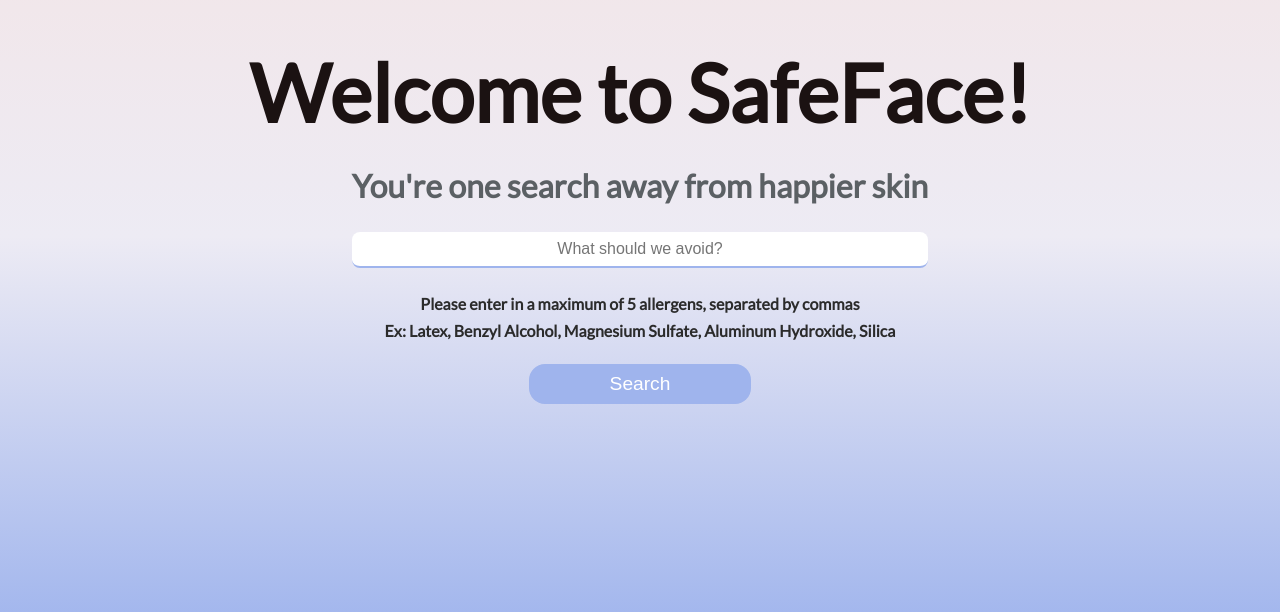
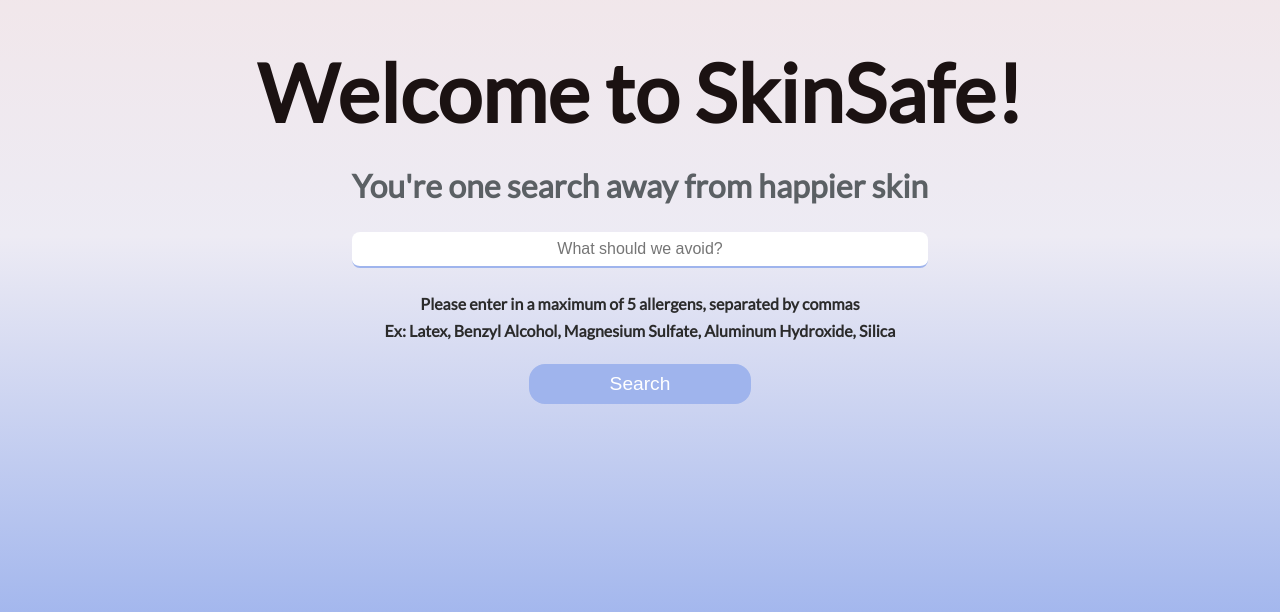
Before and after one commit to Skechphora/SkinSafe, a React app: page / in a window 1280 px wide. Shown: the part 164-776 px from the top of the page. Built offline with nearby package versions, Linux system fonts and the light colour scheme.

Commit message:
Update SearchPage.jsx
updated text value

```diff
--- a/client/Routes/SearchPage.jsx
+++ b/client/Routes/SearchPage.jsx
@@ -6,7 +6,7 @@ const SearchPage = () => {
   return (
     <div className="search-page">
       {/* This component renders the Search Bar component */}
-      <h1>Welcome to SafeFace!</h1>
+      <h1>Welcome to SkinSafe!</h1>
       <h2>You're one search away from happier skin</h2>
       <SearchBar />
     </div>
```
